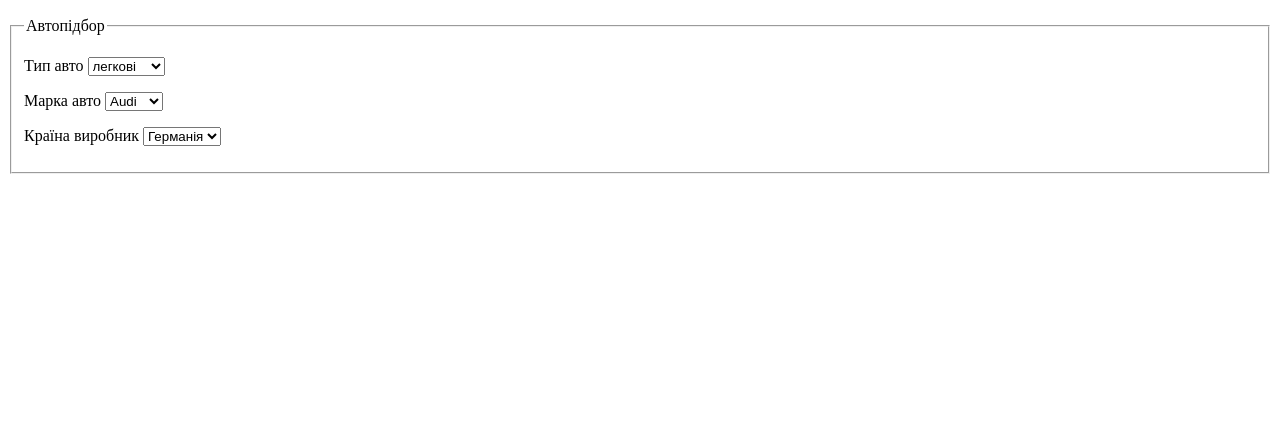
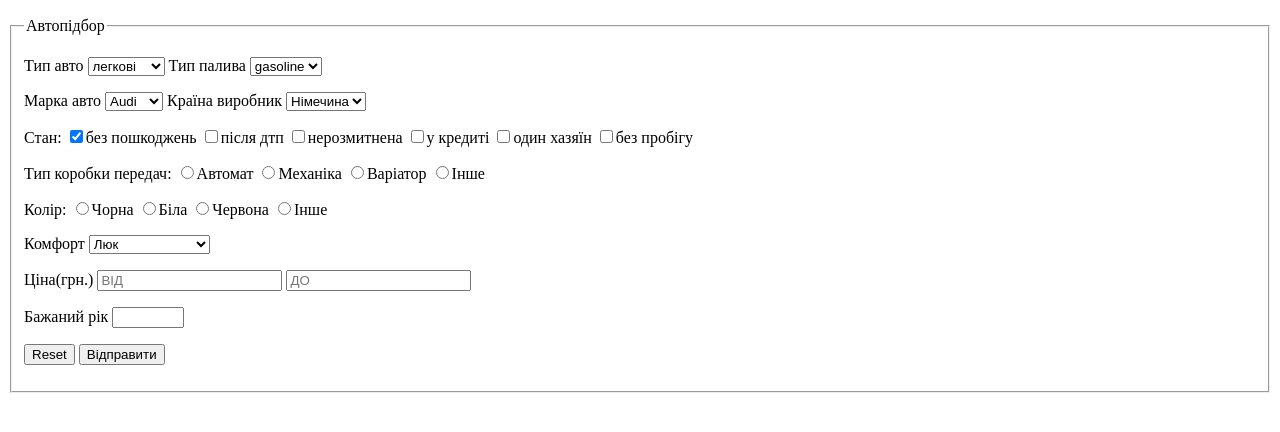
Before and after one commit to ToliaUK/TableDZ, a plain HTML site: page markup/index.html in a window 1280 px wide. Shown: the part 184-616 px from the top of the page. Drawn offline with Linux system fonts and the light colour scheme.

Commit message:
main page commit

```diff
--- a/markup/index.html
+++ b/markup/index.html
@@ -1,10 +1,17 @@
 <!DOCTYPE html>
-<html lang="en">
+<html lang="uk">
 <head>
     <meta charset="UTF-8">
     <meta http-equiv="X-UA-Compatible" content="IE=edge">
     <meta name="viewport" content="width=device-width, initial-scale=1.0">
-    <title>TableDZ</title>
+    <link rel="icon" type="image/png" sizes="32x32" href="./images/icons/favicon-32x32.png">
+    <link rel="apple-touch-icon" sizes="180x180" href="./images/icons/apple-touch-icon.png">
+    <link rel="icon" type="image/png" sizes="16x16" href="./images/icons/favicon-16x16.png">
+    <link rel="manifest" href="./images/icons/site.webmanifest">
+    <link rel="mask-icon" href="./images/icons/safari-pinned-tab.svg" color="#5bbad5">
+    <meta name="msapplication-TileColor" content="#da532c">
+    <meta name="theme-color" content="#ffffff">
+    <title>TestDriver</title>
 </head>
 <body>
     <header>
@@ -18,38 +25,92 @@
             <h1>Пошук авто</h1>
         </section>
         <div class="search">
-            <form method="get" action="https://fom.in.ua/echo">
+            <form action="https://fom.in.ua/echo" method="post">
                 <fieldset>
                     <legend>Автопідбор</legend>
                     <p>
                         <label for="type-auto">Тип авто</label>
-                        <select id="type-auto">
-                            <option value="">легкові</option>
-                            <option value="">вантажні</option>
-                            <option value="">мото</option>
-                            <option value="">причепи</option>
-                            <option value="">інше</option>
+                        <select id="type-auto" name="type-auto">
+                            <option value="light">легкові</option>
+                            <option value="вантажні">вантажні</option>
+                            <option value="мото">мото</option>
+                            <option value="причепи">причепи</option>
+                            <option value="інше">інше</option>
+                        </select>
+                        <label for="gas">Тип палива</label>
+                        <select id="gas" name="gas">
+                            <option value="gasoline">gasoline</option>
+                            <option value="diese">diese</option>
+                            <option value="electro">electro</option>
+                            <option value="hybride">hybride</option>
+                            <option value="інше">інше</option>
                         </select>
                     </p>
                     <p>
                         <label for="mark-auto">Марка авто</label>
-                        <select id="mark-auto">
-                            <option value="">Audi</option>
-                            <option value="">Bmw</option>
-                            <option value="">Buick</option>
-                            <option value="">Chery</option>
-                            <option value="">інше</option>
+                        <select id="mark-auto" name="mark-auto">
+                            <option value="Audi">Audi</option>
+                            <option value="Bmw">Bmw</option>
+                            <option value="Buick">Buick</option>
+                            <option value="Chery">Chery</option>
+                            <option value="інше">інше</option>
+                        </select>
+                        <label for="country-auto">Країна виробник</label>
+                        <select id="country-auto" name="country-auto">
+                            <option value="Німечина">Німечина</option>
+                            <option value="Україна">Україна</option>
+                            <option value="Китай">Китай</option>
+                            <option value="Японія">Японія</option>
+                            <option value="інше">інше</option>
                         </select>
                     </p>
                     <p>
-                        <label for="country-auto">Країна виробник</label>
-                        <select id="country-auto" m>
-                            <option value="">Германія</option>
-                            <option value="">Україна</option>
-                            <option value="">Китай</option>
-                            <option value="">Японія</option>
-                            <option value="">інше</option>
+                        <span>Стан:</span>
+                        <label><input type="checkbox" name="state" checked>без пошкоджень</label>
+                        <label><input type="checkbox" name="state">після дтп</label>
+                        <label><input type="checkbox" name="state">нерозмитнена</label>
+                        <label><input type="checkbox" name="state">у кредиті</label>
+                        <label><input type="checkbox" name="state">один хазяїн</label>
+                        <label><input type="checkbox" name="state">без пробігу</label>
+                    </p>
+                    <p>
+                        <span>Тип коробки передач:</span>
+                        <label><input type="radio" name="type-kp">Автомат</label>
+                        <label><input type="radio" name="type-kp">Механіка</label>
+                        <label><input type="radio" name="type-kp">Варіатор</label>
+                        <label><input type="radio" name="type-kp">Інше</label>
+                    </p>
+                    <p>
+                        <span>Колір:</span>
+                        <label><input type="radio" name="col-auto">Чорна</label>
+                        <label><input type="radio" name="col-auto">Біла</label>
+                        <label><input type="radio" name="col-auto">Червона</label>
+                        <label><input type="radio" name="col-auto">Інше</label>
+                    </p>
+                    <p>
+                        <label for="comfort">Комфорт</label>
+                        <select name="comfort" id="comfort">
+                            <option value="Люк">Люк</option>
+                            <option value="Шкіряний салон">Шкіряний салон</option>
+                            <option value="Панорама">Панорама</option>
+                            <option value="Масаж">Масаж</option>
+                            <option value="Інше">Інше</option>
                         </select>
+                    </p>
+                    <p>
+                        <label for="price">Ціна(грн.)</label>
+                        <input id="price" type="text" name="price" placeholder="ВІД">
+                        <input type="text" name="price" placeholder="ДО">
+                    </p>
+                    <p>
+                        <label for="age">Бажаний рік</label>
+                        <input id="age" type="number" name="age" min="2000" max="2023" step="1">
+                    </p>
+
+                    <p>
+                    <input type="reset">
+                        <!-- <button type="button">Відправити</button> -->
+                        <input type="submit" value="Відправити">
                     </p>
                 </fieldset>
             </form>
```
Also changed, not shown: markup/images/icons/browserconfig.xml (added, +9 -0 lines), markup/images/icons/android-chrome-192x192.png (added), markup/images/icons/android-chrome-512x512.png (added), markup/images/icons/apple-touch-icon.png (added), markup/images/icons/favicon-16x16.png (added), markup/images/icons/favicon-32x32.png (added), markup/images/icons/favicon.ico (added), markup/images/icons/mstile-150x150.png (added), markup/images/icons/safari-pinned-tab.svg (added), markup/images/icons/site.webmanifest (added), 1 other file.
